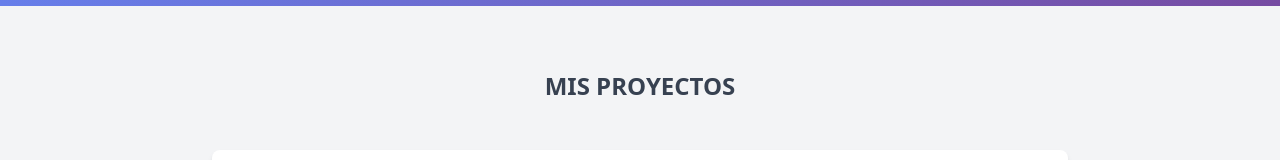
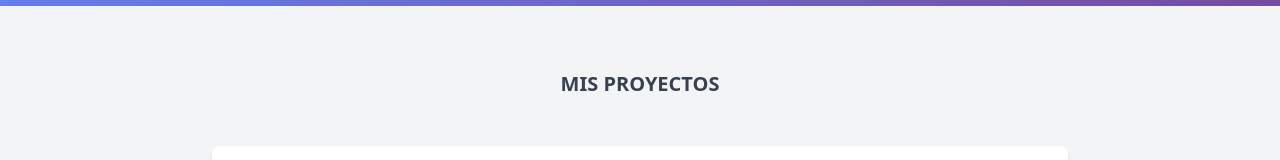
Before and after one commit to CarlaFernandezTaus/carla-tailwind, a website: page index.html in a window 1280 px wide. Shown: the part 294-454 px from the top of the page. Drawn offline with nearby package versions, Linux system fonts and the light colour scheme.

Commit message:
Tamaño modif

```diff
--- a/index.html
+++ b/index.html
@@ -32,7 +32,7 @@
     <!-- Proyectos Section -->
     <section id="proyectos" class="py-16 bg-gray-100">
         <div class="max-w-4xl mx-auto px-5">
-            <h2 class="text-xl font-bold text-center mb-12 md:text-2xl uppercase">Mis Proyectos</h2>
+            <h2 class="text-2xl font-bold text-center mb-12 md:text-xl uppercase">Mis Proyectos</h2>
 
                 <!-- Proyecto 1 -->
                 <div class="bg-white p-8 mb-8 rounded-lg shadow-md hover:shadow-2xl hover:-translate-y-1 transition-all duration-300">
```
